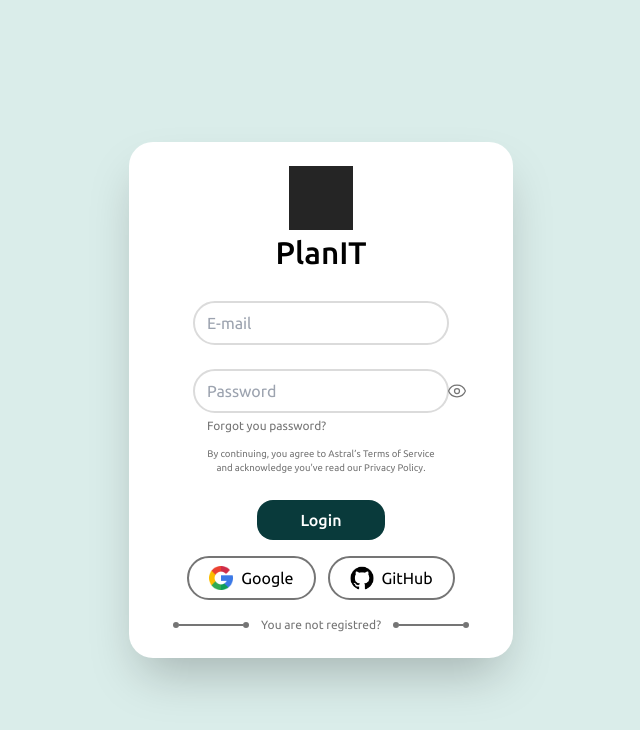
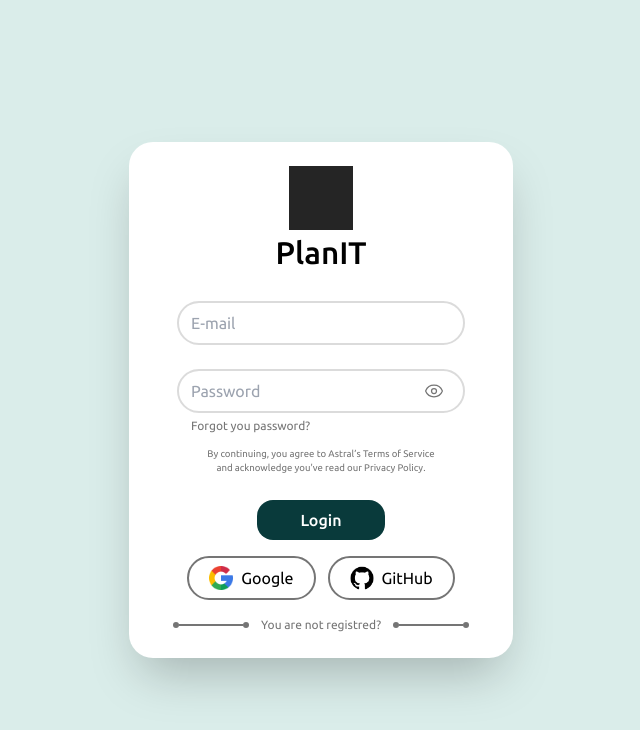
Before and after one commit to Jez-er/Astral_WorkSpace, a React (Vite) app in the folder Front-end/: page /auth/login in a window 1280 px wide. Shown: the top 730 px of the page, without its empty margins (319-959 px from the left). Built offline with nearby package versions, Linux system fonts and the light colour scheme; no server answers.

Commit message:
[UPDATE] UI-Kit

```diff
--- a/Front-end/src/shared/ui-kit/button/index.tsx
+++ b/Front-end/src/shared/ui-kit/button/index.tsx
@@ -1,14 +1,15 @@
-import { ButtonHTMLAttributes, FC } from "react";
-import style from './style.module.scss';
+import { ButtonHTMLAttributes, FC } from 'react'
+import style from './style.module.scss'
 
-interface UiButtonProps extends ButtonHTMLAttributes<HTMLButtonElement> {}
+export interface UiButtonProps
+	extends ButtonHTMLAttributes<HTMLButtonElement> {}
 
 const UiButton: FC<UiButtonProps> = ({ children, ...props }) => {
-    return (
-        <button {...props} className={style.button}>
-            {children}
-        </button>
-    );
-};
+	return (
+		<button {...props} className={style.button}>
+			{children}
+		</button>
+	)
+}
 
-export default UiButton;
+export default UiButton
--- a/Front-end/src/shared/ui-kit/button/style.module.scss
+++ b/Front-end/src/shared/ui-kit/button/style.module.scss
@@ -1,3 +1,3 @@
 .button {
-    @apply bg-main rounded-2xl text-white w-32 h-10 font-medium
+	@apply bg-main rounded-2xl text-white w-32 h-10 font-medium;
 }
--- a/Front-end/src/shared/ui-kit/input/style.module.scss
+++ b/Front-end/src/shared/ui-kit/input/style.module.scss
@@ -1,9 +1,9 @@
 .inputContainer {
-    @apply border-gray-200 border-solid border-2 rounded-3xl h-11 w-64 pl-3 hover:border-gray-500 active:border-gray-500 focus:border-gray-500 flex items-center;
-    .input {
-        @apply bg-transparent h-11 w-60 outline-none;
-    }
-    .toggleButton {
-        @apply w-24 h-24 text-gray-500 hover:text-black
-    }
+	@apply border-gray-200 border-solid border-2 rounded-3xl h-11 w-72 px-3 hover:border-gray-500 active:border-gray-500 focus:border-gray-500 flex items-center;
+	.input {
+		@apply bg-transparent h-11 w-11/12 outline-none;
+	}
+	.toggleButton {
+		@apply w-7 h-7 text-gray-500 ml-auto hover:text-black;
+	}
 }
```
